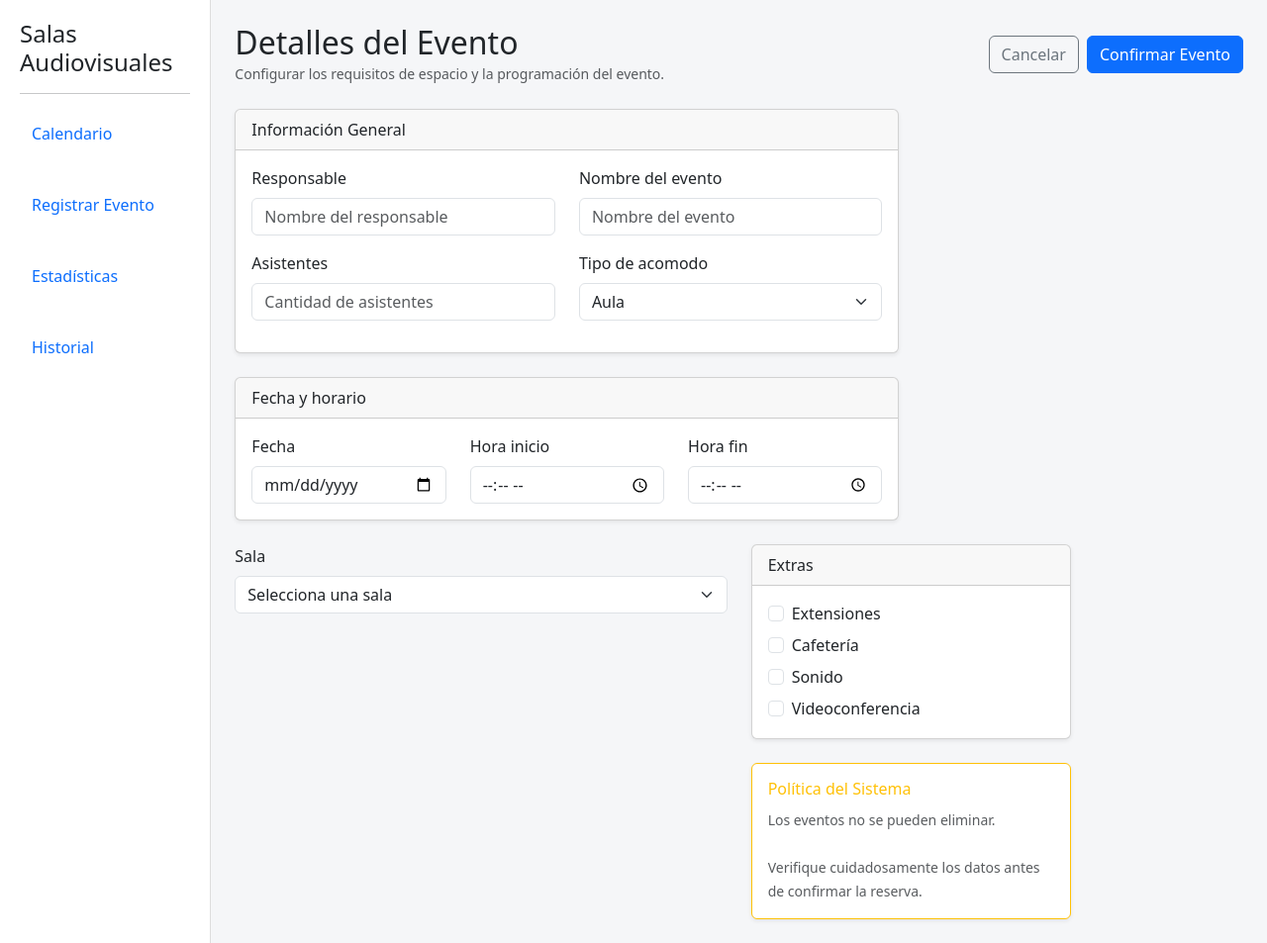
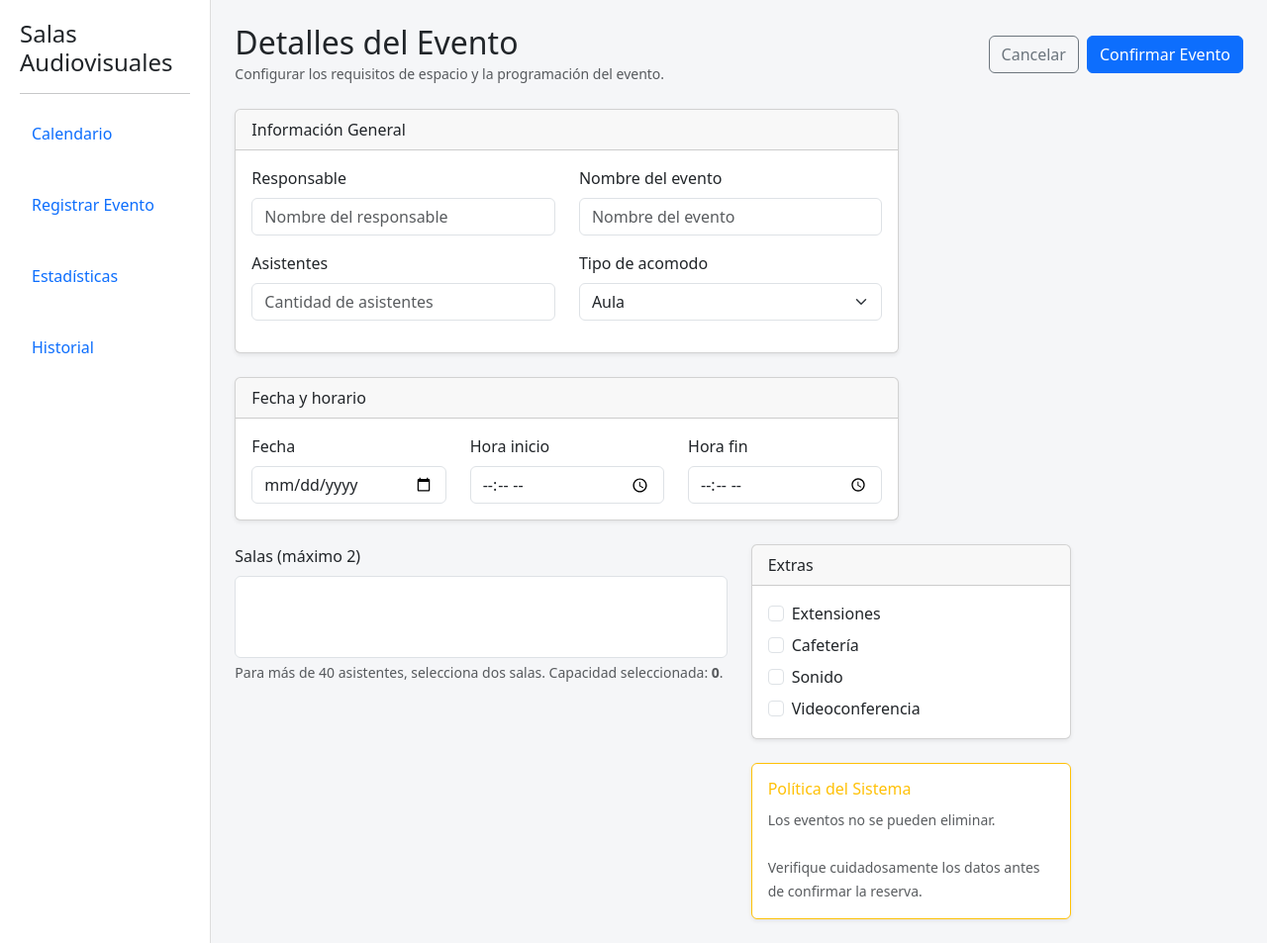
Before and after one commit to EmiB-05/Gestor_Salas, a Flask app: page /registrar in a window 1280 px wide. Shown: the whole page at 99% size. Run offline with Flask 3, Linux system fonts and the light colour scheme; lists and menus that the app fills with data are empty.

Commit message:
Corregir reservas múltiples y validación de eventos

```diff
--- a/routes/calendario.py
+++ b/routes/calendario.py
@@ -15,6 +15,9 @@ def calendario():
 
     for evento in eventos_db:
 
+        # Los registros antiguos sólo tienen sala_id; los nuevos pueden ocupar dos.
+        nombres_salas = [sala.nombre for sala in evento.salas_asignadas]
+
         eventos.append({
             "id": evento.id,
             "title": evento.nombre_evento,
@@ -24,7 +27,7 @@ def calendario():
             "asistentes": evento.asistentes,
             "estado": evento.estado,
             "tipo_acomodo": evento.tipo_acomodo,
-            "sala": evento.sala.nombre if evento.sala else "Sin asignar"
+            "sala": ", ".join(nombres_salas) if nombres_salas else "Sin asignar"
         })
 
     return render_template(
--- a/routes/estadisticas.py
+++ b/routes/estadisticas.py
@@ -19,27 +19,20 @@ def estadisticas():
     total_eventos = Evento.query.count()
     cancelados = Evento.query.filter_by(estado="Cancelado").count()
 
-    # Salas que tienen al menos un evento asociado
-    total_salas = (
-        db.session.query(Evento.sala_id)
-        .filter(Evento.sala_id.isnot(None))
-        .distinct()
-        .count()
-    )
+    salas = Sala.query.order_by(Sala.id).all()
+    eventos = Evento.query.all()
+    conteo_por_sala = {sala.id: 0 for sala in salas}
+    for evento in eventos:
+        for sala in evento.salas_asignadas:
+            conteo_por_sala[sala.id] += 1
+    total_salas = sum(1 for cantidad in conteo_por_sala.values() if cantidad)
 
     promedio = db.session.query(func.avg(Evento.asistentes)).scalar()
     promedio_asistentes = round(promedio) if promedio else 0
 
     # --- Eventos por sala ---
-    eventos_por_sala = (
-        db.session.query(Sala.nombre, func.count(Evento.id))
-        .outerjoin(Evento, Evento.sala_id == Sala.id)
-        .group_by(Sala.id, Sala.nombre)
-        .order_by(Sala.id)
-        .all()
-    )
-    salas_labels = [nombre for nombre, _ in eventos_por_sala]
-    salas_data = [cantidad for _, cantidad in eventos_por_sala]
+    salas_labels = [sala.nombre for sala in salas]
+    salas_data = [conteo_por_sala[sala.id] for sala in salas]
 
     # --- Estado de eventos ---
     estados = ["Activo", "Modificado", "Cancelado"]
--- a/routes/eventos.py
+++ b/routes/eventos.py
@@ -2,6 +2,7 @@
 from datetime import date, time
 
 from flask import Blueprint, render_template, request, redirect, url_for, flash
+from sqlalchemy import or_
 from database.db import db
 from modelos.evento import Evento
 from modelos.sala import Sala
@@ -30,8 +31,8 @@ def _parse_hora(valor):
 def _datos_form():
     """Lee los campos del formulario de evento y los devuelve en un dict."""
     return dict(
-        responsable      = request.form.get("responsable"),
-        nombre_evento    = request.form.get("nombre_evento"),
+        responsable      = request.form.get("responsable", "").strip(),
+        nombre_evento    = request.form.get("nombre_evento", "").strip(),
         asistentes       = request.form.get("asistentes", type=int),
         fecha            = _parse_fecha(request.form.get("fecha")),
         hora_inicio      = _parse_hora(request.form.get("hora_inicio")),
@@ -42,8 +43,82 @@ def _datos_form():
         cafeteria        = "cafeteria"        in request.form,
         sonido           = "sonido"           in request.form,
         videoconferencia = "videoconferencia" in request.form,
-        sala_id          = request.form.get("sala_id", type=int),
     )
+
+
+def _ids_salas_form():
+    valores = request.form.getlist("sala_ids")
+    # Compatibilidad con formularios o clientes anteriores.
+    if not valores and request.form.get("sala_id"):
+        valores = [request.form["sala_id"]]
+
+    try:
+        return list(dict.fromkeys(int(valor) for valor in valores if valor))
+    except ValueError:
+        return []
+
+
+def _validar_evento(datos, ids_salas, evento_id=None, exigir_fecha_futura=False):
+    errores = []
+    campos_requeridos = (
+        "responsable", "nombre_evento", "asistentes", "fecha",
+        "hora_inicio", "hora_fin", "tipo_acomodo",
+    )
+    if any(datos.get(campo) in (None, "") for campo in campos_requeridos):
+        errores.append("Completa todos los datos obligatorios del evento.")
+        return errores, []
+
+    if datos["asistentes"] < 1:
+        errores.append("La cantidad de asistentes debe ser mayor que cero.")
+    if datos["hora_fin"] <= datos["hora_inicio"]:
+        errores.append("La hora de fin debe ser posterior a la hora de inicio.")
+    if exigir_fecha_futura and datos["fecha"] < date.today():
+        errores.append("No se puede registrar un evento en una fecha pasada.")
+    if not 1 <= len(ids_salas) <= 2:
+        errores.append("Selecciona una sala, o dos cuando la capacidad lo requiera.")
+
+    salas = Sala.query.filter(Sala.id.in_(ids_salas)).all() if ids_salas else []
+    if len(salas) != len(ids_salas):
+        errores.append("Una de las salas seleccionadas no existe.")
+        return errores, salas
+
+    if salas:
+        mayor_capacidad = max(sala.capacidad for sala in salas)
+        capacidad_total = sum(sala.capacidad for sala in salas)
+        if datos["asistentes"] > capacidad_total and len(salas) < 2:
+            errores.append("Para este número de asistentes debes seleccionar dos salas.")
+        elif datos["asistentes"] > capacidad_total:
+            errores.append(
+                f"Las salas seleccionadas admiten {capacidad_total} asistentes como máximo."
+            )
+        elif datos["asistentes"] > mayor_capacidad and len(salas) < 2:
+            errores.append("Para este número de asistentes debes seleccionar dos salas.")
+
+    if not errores and salas:
+        conflicto = Evento.query.filter(
+            Evento.fecha == datos["fecha"],
+            Evento.estado != "Cancelado",
+            Evento.hora_inicio < datos["hora_fin"],
+            Evento.hora_fin > datos["hora_inicio"],
+            or_(
+                Evento.sala_id.in_(ids_salas),
+                Evento.salas.any(Sala.id.in_(ids_salas)),
+            ),
+        )
+        if evento_id is not None:
+            conflicto = conflicto.filter(Evento.id != evento_id)
+        if conflicto.first():
+            errores.append("Una de las salas ya está reservada en ese horario.")
+
+    return errores, salas
+
+
+def _contexto_form(datos=None, ids_salas=None, **extra):
+    contexto = dict(extra)
+    if datos:
+        contexto.update(datos)
+    contexto["sala_ids"] = ids_salas or []
+    return contexto
 
 
 @eventos_bp.route("/registrar", methods=["GET", "POST"])
@@ -51,7 +126,33 @@ def registrar():
     salas = Sala.query.all()  # para el selector de sala
 
     if request.method == "POST":
-        nuevo_evento = Evento(estado="Activo", **_datos_form())
+        try:
+            datos = _datos_form()
+        except (TypeError, ValueError):
+            flash("La fecha o el horario no tienen un formato válido.", "danger")
+            return render_template(
+                "registrar_evento.html", salas=salas,
+                sala_ids=_ids_salas_form(), form=request.form,
+            ), 400
+
+        ids_salas = _ids_salas_form()
+        errores, salas_seleccionadas = _validar_evento(
+            datos, ids_salas, exigir_fecha_futura=True
+        )
+        if errores:
+            for error in errores:
+                flash(error, "danger")
+            return render_template(
+                "registrar_evento.html", salas=salas,
+                **_contexto_form(datos, ids_salas)
+            ), 400
+
+        nuevo_evento = Evento(
+            estado="Activo",
+            sala_id=ids_salas[0],
+            salas=salas_seleccionadas,
+            **datos,
+        )
 
         try:
             db.session.add(nuevo_evento)
@@ -75,11 +176,30 @@ def registrar():
 
 @eventos_bp.route("/editar/<int:id>", methods=["GET", "POST"])
 def editar(id):
-    evento = Evento.query.get_or_404(id)
+    evento = db.get_or_404(Evento, id)
     salas = Sala.query.all()
 
     if request.method == "POST":
-        datos = _datos_form()
+        try:
+            datos = _datos_form()
+        except (TypeError, ValueError):
+            flash("La fecha o el horario no tienen un formato válido.", "danger")
+            return render_template(
+                "registrar_evento.html", salas=salas, evento=evento,
+                editando=True, sala_ids=_ids_salas_form(),
+            ), 400
+
+        ids_salas = _ids_salas_form()
+        errores, salas_seleccionadas = _validar_evento(
+            datos, ids_salas, evento_id=evento.id
+        )
+        if errores:
+            for error in errores:
+                flash(error, "danger")
+            return render_template(
+                "registrar_evento.html", salas=salas, evento=evento,
+                **_contexto_form(datos, ids_salas, editando=True)
+            ), 400
 
         # Detectamos qué campos cambiaron para describir la modificación
         cambios = [
@@ -87,9 +207,14 @@ def editar(id):
             for campo, valor in datos.items()
             if getattr(evento, campo) != valor
         ]
+        ids_salas_actuales = {sala.id for sala in evento.salas_asignadas}
+        if ids_salas_actuales != set(ids_salas):
+            cambios.append("salas")
 
         for campo, valor in datos.items():
             setattr(evento, campo, valor)
+        evento.sala_id = ids_salas[0]
+        evento.salas = salas_seleccionadas
 
         # Un evento cancelado no vuelve a "Modificado"; el resto sí
         if evento.estado != "Cancelado":
@@ -124,7 +249,7 @@ def editar(id):
         hora_inicio=evento.hora_inicio.strftime("%H:%M") if evento.hora_inicio else "",
         hora_fin=evento.hora_fin.strftime("%H:%M") if evento.hora_fin else "",
         tipo_acomodo=evento.tipo_acomodo,
-        sala_id=evento.sala_id,
+        sala_ids=[sala.id for sala in evento.salas_asignadas],
         extension=evento.extension,
         cafeteria=evento.cafeteria,
         sonido=evento.sonido,
@@ -134,7 +259,7 @@ def editar(id):
 
 @eventos_bp.route("/cancelar/<int:id>", methods=["POST"])
 def cancelar(id):
-    evento = Evento.query.get_or_404(id)
+    evento = db.get_or_404(Evento, id)
     evento.estado = "Cancelado"
 
     try:
--- a/templates/base.html
+++ b/templates/base.html
@@ -36,6 +36,15 @@ rel="stylesheet">
 
     <div class="col-md-10 p-4">
 
+        {% with messages = get_flashed_messages(with_categories=true) %}
+            {% for category, message in messages %}
+                <div class="alert alert-{{ category }} alert-dismissible fade show" role="alert">
+                    {{ message }}
+                    <button type="button" class="btn-close" data-bs-dismiss="alert"></button>
+                </div>
+            {% endfor %}
+        {% endwith %}
+
         {% block content %}
         {% endblock %}
 
--- a/templates/calendario.html
+++ b/templates/calendario.html
@@ -238,7 +238,7 @@ document.addEventListener('DOMContentLoaded', function() {
 
                 <p>
                     <strong>Fin:</strong><br>
-                    ${e.end.toLocaleString()}
+                    ${e.end ? e.end.toLocaleString() : "Sin hora de fin"}
                 </p>
 
                 <div class="d-grid gap-2">
--- a/templates/historial_detalle.html
+++ b/templates/historial_detalle.html
@@ -28,8 +28,8 @@
 
         <p>
             <strong>Sala:</strong><br>
-            {% if movimiento.evento and movimiento.evento.sala %}
-                {{ movimiento.evento.sala.nombre }}
+            {% if movimiento.evento and movimiento.evento.salas_asignadas %}
+                {{ movimiento.evento.salas_asignadas|map(attribute='nombre')|join(', ') }}
             {% else %}
                 Sin asignar
             {% endif %}
--- a/templates/registrar_evento.html
+++ b/templates/registrar_evento.html
@@ -1,12 +1,4 @@
 {% extends 'base.html' %}
-{% with messages = get_flashed_messages(with_categories=true) %}
-  {% for category, message in messages %}
-    <div class="alert alert-{{ category }} alert-dismissible fade show" role="alert">
-      {{ message }}
-      <button type="button" class="btn-close" data-bs-dismiss="alert"></button>
-    </div>
-  {% endfor %}
-{% endwith %}
 {% block content %}
 
 <form method="POST">
@@ -105,7 +97,8 @@
                         class="form-control"
                         min="1"
                         placeholder="Cantidad de asistentes"
-                        value="{{ asistentes if asistentes is defined else '' }}">
+                        value="{{ asistentes if asistentes is defined else '' }}"
+                        required>
 
                 </div>
 
@@ -183,7 +176,8 @@
                         type="date"
                         name="fecha"
                         class="form-control"
-                        value="{{ fecha if fecha is defined else '' }}">
+                        value="{{ fecha if fecha is defined else '' }}"
+                        required>
 
                 </div>
 
@@ -197,7 +191,8 @@
                         type="time"
                         name="hora_inicio"
                         class="form-control"
-                        value="{{ hora_inicio if hora_inicio is defined else '' }}">
+                        value="{{ hora_inicio if hora_inicio is defined else '' }}"
+                        required>
 
                 </div>
 
@@ -211,7 +206,8 @@
                         type="time"
                         name="hora_fin"
                         class="form-control"
-                        value="{{ hora_fin if hora_fin is defined else '' }}">
+                        value="{{ hora_fin if hora_fin is defined else '' }}"
+                        required>
 
                 </div>
 
@@ -223,17 +219,21 @@
 
 </div>
 <div class="col-md-6 mb-3">
-    <label class="form-label">Sala</label>
-    <select name="sala_id" class="form-select" required>
-        <option value="">Selecciona una sala</option>
+    <label class="form-label">Salas (máximo 2)</label>
+    <select name="sala_ids" id="sala_ids" class="form-select" multiple size="3" required>
         {% for sala in salas %}
         <option
             value="{{ sala.id }}"
-            {% if sala_id is defined and sala_id == sala.id %}selected{% endif %}>
+            data-capacidad="{{ sala.capacidad }}"
+            {% if sala_ids is defined and sala.id in sala_ids %}selected{% endif %}>
             {{ sala.nombre }} (cap. {{ sala.capacidad }})
         </option>
         {% endfor %}
     </select>
+    <div class="form-text">
+        Para más de 40 asistentes, selecciona dos salas. Capacidad seleccionada:
+        <strong id="capacidad-seleccionada">0</strong>.
+    </div>
 </div>
 
 <!-- Columna derecha -->
@@ -348,4 +348,21 @@
 
 </form>
 
+<script>
+const selectorSalas = document.getElementById('sala_ids');
+const capacidadSeleccionada = document.getElementById('capacidad-seleccionada');
+
+function actualizarCapacidad() {
+    const opciones = [...selectorSalas.selectedOptions];
+    if (opciones.length > 2) {
+        opciones[opciones.length - 1].selected = false;
+    }
+    capacidadSeleccionada.textContent = [...selectorSalas.selectedOptions]
+        .reduce((total, opcion) => total + Number(opcion.dataset.capacidad), 0);
+}
+
+selectorSalas.addEventListener('change', actualizarCapacidad);
+actualizarCapacidad();
+</script>
+
 {% endblock %}
```
Also changed, not shown: modelos/evento.py (+19 -1 lines), modelos/historial.py (+5 -2 lines), routes/historial.py (+4 -3 lines), sql/schema.sql (+5 -7 lines), tests/test_eventos.py (added, +130 -0 lines).
